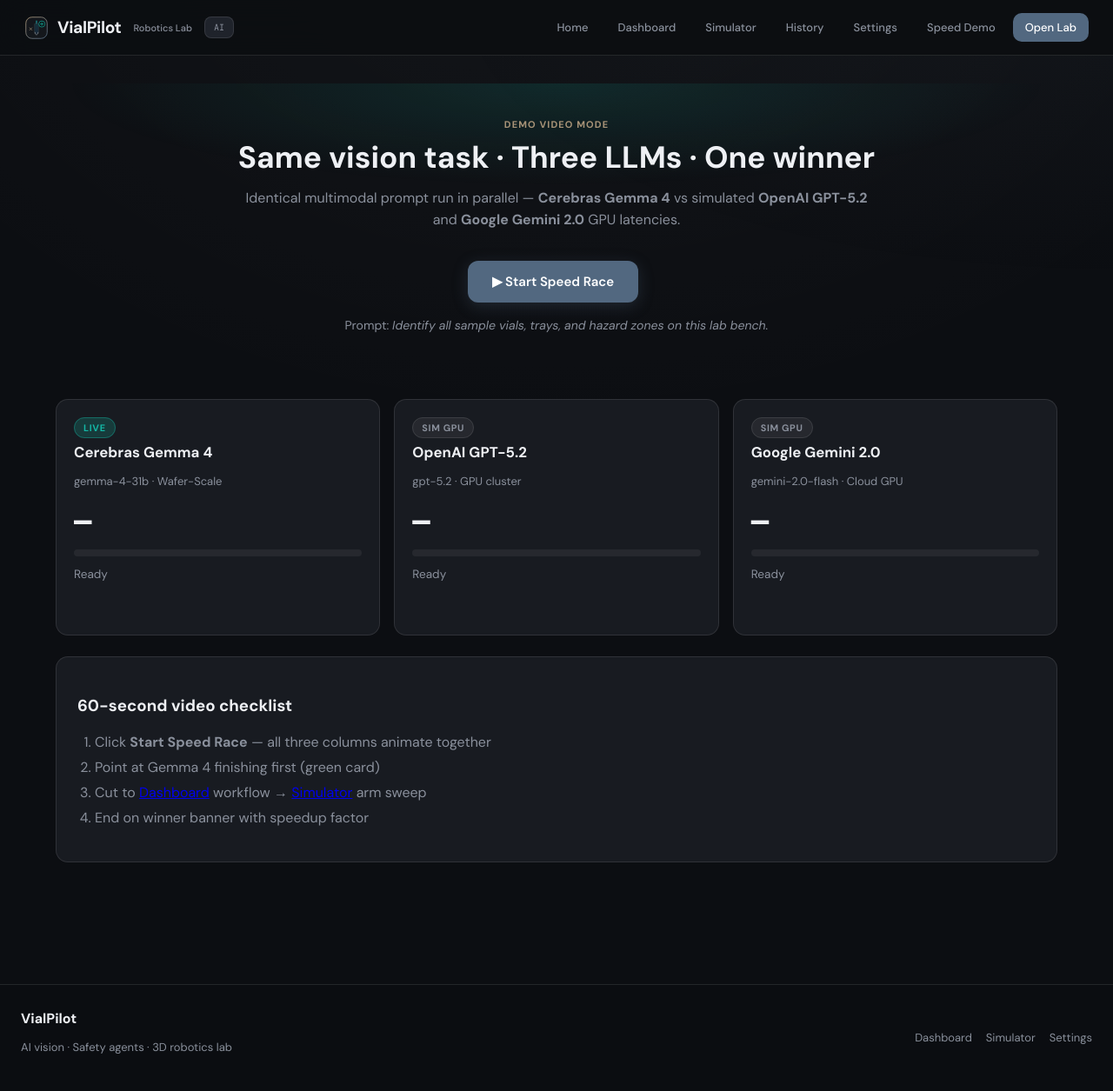
After one commit to SahilRakhaiya05/VialPilot, a Python web app: template src/vialpilot/templates/demo_compare.html in a window 1280 px wide. The commit adds this page. Shown: the whole page at 87% size. Run offline with Jinja, Linux system fonts and the light colour scheme; the template is opened without the code that fills it, so the values that code supplies are empty.

Commit message:
feat: demo speed race page — Gemma 4 vs GPT-5.2 vs Gemini 2.0
- New /demo route with side-by-side LLM latency comparison

- Live Cerebras Gemma 4 vs simulated slow GPU providers for video demo

```diff
--- a/src/vialpilot/api/app.py
+++ b/src/vialpilot/api/app.py
@@ -65,6 +65,11 @@ def create_app() -> FastAPI:
         status = get_session().status()
         return templates.TemplateResponse(request, "simulator.html", {"sim": status})
 
+    @app.get("/demo", response_class=HTMLResponse)
+    @app.get("/demo/", response_class=HTMLResponse)
+    async def demo_page(request: Request):
+        return templates.TemplateResponse(request, "demo_compare.html")
+
     @app.get("/settings", response_class=HTMLResponse)
     async def settings_page(request: Request):
         from src.vialpilot.api.routes import settings
--- /dev/null
+++ b/src/vialpilot/static/demo_compare.css
@@ -0,0 +1,92 @@
+.demo-page { max-width: 1200px; }
+
+.demo-hero {
+  text-align: center;
+  padding: 40px 0 32px;
+  background: radial-gradient(ellipse 70% 50% at 50% 0%, rgba(20, 184, 166, 0.14), transparent 70%);
+  border-radius: var(--radius);
+  margin-bottom: 28px;
+}
+.demo-hero h1 { font-size: clamp(1.6rem, 4vw, 2.2rem); margin: 8px 0 12px; }
+.demo-sub { color: var(--muted); max-width: 720px; margin: 0 auto 20px; line-height: 1.55; }
+.demo-prompt { margin-top: 16px; font-size: 0.88rem; }
+
+.demo-grid {
+  display: grid;
+  grid-template-columns: repeat(3, 1fr);
+  gap: 16px;
+  margin-bottom: 24px;
+}
+@media (max-width: 900px) { .demo-grid { grid-template-columns: 1fr; } }
+
+.demo-card {
+  background: var(--panel);
+  border: 1px solid var(--line);
+  border-radius: var(--radius);
+  padding: 20px;
+  transition: border-color 0.3s, box-shadow 0.3s;
+}
+.demo-card.racing { border-color: rgba(255,255,255,0.18); }
+.demo-card.winner {
+  border-color: rgba(20, 184, 166, 0.65);
+  box-shadow: 0 0 32px rgba(20, 184, 166, 0.2);
+}
+.demo-card.loser { opacity: 0.72; }
+
+.demo-card-head h2 { margin: 8px 0 4px; font-size: 1.05rem; }
+.demo-provider-badge {
+  font-size: 0.68rem; font-weight: 700; letter-spacing: 0.06em;
+  padding: 4px 10px; border-radius: 999px;
+}
+.demo-provider-badge.live {
+  background: rgba(20, 184, 166, 0.2);
+  color: #14b8a6;
+  border: 1px solid rgba(20, 184, 166, 0.4);
+}
+.demo-provider-badge.sim {
+  background: rgba(255,255,255,0.06);
+  color: var(--muted);
+  border: 1px solid var(--line);
+}
+
+.demo-timer {
+  font-family: var(--mono);
+  font-size: 2rem;
+  font-weight: 600;
+  margin: 16px 0 10px;
+  color: var(--text);
+}
+.demo-cerebras.winner .demo-timer { color: #14b8a6; }
+
+.demo-bar-track {
+  height: 8px;
+  background: rgba(255,255,255,0.06);
+  border-radius: 8px;
+  overflow: hidden;
+  margin-bottom: 12px;
+}
+.demo-bar {
+  height: 100%;
+  width: 0%;
+  border-radius: 8px;
+  transition: width 0.15s linear;
+}
+.demo-cerebras .demo-bar { background: linear-gradient(90deg, #14b8a6, #3b82f6); }
+.demo-openai .demo-bar { background: linear-gradient(90deg, #6b7280, #9ca3af); }
+.demo-gemini .demo-bar { background: linear-gradient(90deg, #4285f4, #8ab4f8); }
+
+.demo-status { font-size: 0.85rem; color: var(--muted); margin: 0 0 8px; }
+.demo-summary { font-size: 0.82rem; color: var(--text-soft, var(--muted)); margin: 0; min-height: 2.5em; }
+
+.demo-winner {
+  text-align: center;
+  padding: 24px;
+  margin-bottom: 24px;
+  border-radius: var(--radius);
+  background: linear-gradient(135deg, rgba(20,184,166,0.15), rgba(59,130,246,0.1));
+  border: 1px solid rgba(20, 184, 166, 0.35);
+}
+.demo-winner h2 { margin: 0 0 8px; font-size: 1.35rem; color: #14b8a6; }
+
+.demo-tips ol { color: var(--muted); padding-left: 20px; }
+.demo-tips li { margin-bottom: 8px; }
--- /dev/null
+++ b/src/vialpilot/static/demo_compare.js
@@ -0,0 +1,101 @@
+/** VialPilot — 3-way LLM speed race for demo video */
+const DemoRace = {
+  racing: false,
+  timers: {},
+  animFrame: null,
+  maxMs: 25000,
+
+  cards: {
+    'cerebras-gemma4': { timer: 'timer-cerebras', bar: 'bar-cerebras', status: 'status-cerebras', summary: 'summary-cerebras', el: '.demo-cerebras' },
+    'openai-gpt52': { timer: 'timer-openai', bar: 'bar-openai', status: 'status-openai', summary: 'summary-openai', el: '.demo-openai' },
+    'gemini-20': { timer: 'timer-gemini', bar: 'bar-gemini', status: 'status-gemini', summary: 'summary-gemini', el: '.demo-gemini' },
+  },
+
+  async start() {
+    if (this.racing) return;
+    this.racing = true;
+    const btn = document.getElementById('btn-race');
+    if (btn) { btn.disabled = true; btn.textContent = 'Racing…'; }
+
+    document.getElementById('demo-winner').hidden = true;
+    Object.keys(this.cards).forEach((id) => {
+      const c = this.cards[id];
+      const card = document.querySelector(c.el);
+      card?.classList.remove('winner', 'loser');
+      card?.classList.add('racing');
+      this._set(c.status, 'Running vision inference…');
+      this._set(c.timer, '0 ms');
+      this._set(c.summary, '');
+      const bar = document.getElementById(c.bar);
+      if (bar) bar.style.width = '0%';
+      this.timers[id] = { start: performance.now(), done: false, ms: 0 };
+    });
+
+    this._animate();
+
+    try {
+      const res = await fetch('/api/demo/race', { method: 'POST' });
+      const data = await res.json();
+      this._finish(data);
+    } catch (e) {
+      this._set('status-cerebras', 'Race failed — check server');
+      this.racing = false;
+      if (btn) { btn.disabled = false; btn.textContent = '▶ Start Speed Race'; }
+    }
+  },
+
+  _animate() {
+    const tick = () => {
+      if (!this.racing) return;
+      const now = performance.now();
+      Object.keys(this.timers).forEach((id) => {
+        const t = this.timers[id];
+        if (t.done) return;
+        const elapsed = now - t.start;
+        const c = this.cards[id];
+        this._set(c.timer, `${Math.round(elapsed)} ms`);
+        const bar = document.getElementById(c.bar);
+        if (bar) bar.style.width = `${Math.min(100, (elapsed / this.maxMs) * 100)}%`;
+      });
+      this.animFrame = requestAnimationFrame(tick);
+    };
+    this.animFrame = requestAnimationFrame(tick);
+  },
+
+  _finish(data) {
+    cancelAnimationFrame(this.animFrame);
+    this.racing = false;
+    const btn = document.getElementById('btn-race');
+    if (btn) { btn.disabled = false; btn.textContent = '▶ Run Again'; }
+
+    (data.results || []).forEach((r) => {
+      const c = this.cards[r.id];
+      if (!c) return;
+      const card = document.querySelector(c.el);
+      card?.classList.remove('racing');
+      if (r.winner) card?.classList.add('winner');
+      else card?.classList.add('loser');
+
+      this.timers[r.id] = { ...this.timers[r.id], done: true, ms: r.latency_ms };
+      this._set(c.timer, `${Math.round(r.latency_ms)} ms`);
+      this._set(c.status, r.live ? '✓ Live inference complete' : (r.simulated ? '✓ Simulated GPU complete' : 'Unavailable'));
+      this._set(c.summary, r.summary || '');
+      const bar = document.getElementById(c.bar);
+      if (bar) bar.style.width = `${Math.min(100, (r.latency_ms / this.maxMs) * 100)}%`;
+    });
+
+    const w = document.getElementById('demo-winner');
+    const h = document.getElementById('winner-headline');
+    const n = document.getElementById('winner-note');
+    if (w && h) {
+      h.textContent = data.headline || 'Race complete';
+      if (n) n.textContent = data.note || '';
+      w.hidden = false;
+    }
+  },
+
+  _set(id, text) {
+    const el = document.getElementById(id);
+    if (el) el.textContent = text;
+  },
+};
--- a/src/vialpilot/templates/base.html
+++ b/src/vialpilot/templates/base.html
@@ -28,6 +28,7 @@
       <a href="/simulator" {% if request.url.path.startswith('/simulator') %}class="active"{% endif %}>Simulator</a>
       <a href="/runs" {% if request.url.path == '/runs' or (request.url.path.startswith('/runs/') and '/report' not in request.url.path) %}class="active"{% endif %}>History</a>
       <a href="/settings" {% if request.url.path == '/settings' %}class="active"{% endif %}>Settings</a>
+      <a href="/demo" {% if request.url.path.startswith('/demo') %}class="active"{% endif %}>Speed Demo</a>
       {% if docs_url %}<a href="{{ docs_url }}" target="_blank" rel="noopener">Docs</a>{% endif %}
       <a href="/simulator" class="nav-cta">Open Lab</a>
     </div>
--- /dev/null
+++ b/src/vialpilot/templates/demo_compare.html
@@ -0,0 +1,73 @@
+{% extends "base.html" %}
+{% block title %}Speed Demo — VialPilot{% endblock %}
+{% block main_class %}container page-shell demo-page{% endblock %}
+{% block head %}
+<link rel="stylesheet" href="/static/demo_compare.css?v=1">
+{% endblock %}
+{% block content %}
+
+<header class="demo-hero">
+  <p class="page-kicker">Demo Video Mode</p>
+  <h1>Same vision task · Three LLMs · One winner</h1>
+  <p class="demo-sub">Identical multimodal prompt run in parallel — <strong>Cerebras Gemma 4</strong> vs simulated <strong>OpenAI GPT-5.2</strong> and <strong>Google Gemini 2.0</strong> GPU latencies.</p>
+  <button type="button" class="btn-primary btn-lg" id="btn-race" onclick="DemoRace.start()">▶ Start Speed Race</button>
+  <p class="hint demo-prompt" id="demo-prompt">Prompt: <em>Identify all sample vials, trays, and hazard zones on this lab bench.</em></p>
+</header>
+
+<div class="demo-grid" id="demo-grid">
+  <article class="demo-card demo-cerebras" data-id="cerebras-gemma4">
+    <div class="demo-card-head">
+      <span class="demo-provider-badge live">LIVE</span>
+      <h2>Cerebras Gemma 4</h2>
+      <p class="hint">gemma-4-31b · Wafer-Scale</p>
+    </div>
+    <div class="demo-timer" id="timer-cerebras">—</div>
+    <div class="demo-bar-track"><div class="demo-bar" id="bar-cerebras"></div></div>
+    <p class="demo-status" id="status-cerebras">Ready</p>
+    <p class="demo-summary" id="summary-cerebras"></p>
+  </article>
+
+  <article class="demo-card demo-openai" data-id="openai-gpt52">
+    <div class="demo-card-head">
+      <span class="demo-provider-badge sim">SIM GPU</span>
+      <h2>OpenAI GPT-5.2</h2>
+      <p class="hint">gpt-5.2 · GPU cluster</p>
+    </div>
+    <div class="demo-timer" id="timer-openai">—</div>
+    <div class="demo-bar-track"><div class="demo-bar" id="bar-openai"></div></div>
+    <p class="demo-status" id="status-openai">Ready</p>
+    <p class="demo-summary" id="summary-openai"></p>
+  </article>
+
+  <article class="demo-card demo-gemini" data-id="gemini-20">
+    <div class="demo-card-head">
+      <span class="demo-provider-badge sim">SIM GPU</span>
+      <h2>Google Gemini 2.0</h2>
+      <p class="hint">gemini-2.0-flash · Cloud GPU</p>
+    </div>
+    <div class="demo-timer" id="timer-gemini">—</div>
+    <div class="demo-bar-track"><div class="demo-bar" id="bar-gemini"></div></div>
+    <p class="demo-status" id="status-gemini">Ready</p>
+    <p class="demo-summary" id="summary-gemini"></p>
+  </article>
+</div>
+
+<div class="demo-winner" id="demo-winner" hidden>
+  <h2 id="winner-headline">—</h2>
+  <p class="hint" id="winner-note"></p>
+</div>
+
+<section class="panel demo-tips">
+  <h3>60-second video checklist</h3>
+  <ol>
+    <li>Click <strong>Start Speed Race</strong> — all three columns animate together</li>
+    <li>Point at Gemma 4 finishing first (green card)</li>
+    <li>Cut to <a href="/dashboard">Dashboard</a> workflow → <a href="/simulator">Simulator</a> arm sweep</li>
+    <li>End on winner banner with speedup factor</li>
+  </ol>
+</section>
+
+{% endblock %}
+{% block extra_scripts %}
+<script src="/static/demo_compare.js?v=1"></script>
+{% endblock %}
--- a/src/vialpilot/templates/landing.html
+++ b/src/vialpilot/templates/landing.html
@@ -22,6 +22,7 @@
       </p>
       <div class="lp-actions">
         <a href="/dashboard" class="btn-primary btn-lg">Start Workflow</a>
+        <a href="/demo" class="btn btn-lg btn-ghost">⚡ Speed Demo</a>
         <a href="/simulator" class="btn btn-lg btn-ghost">Open Simulator</a>
         {% if docs_url %}<a href="{{ docs_url }}" class="btn btn-lg btn-ghost" target="_blank" rel="noopener">Documentation</a>{% endif %}
       </div>
```
Also changed, not shown: src/vialpilot/api/routes.py (+7 -0 lines), src/vialpilot/services/demo_compare.py (added, +138 -0 lines), tests/test_demo_race.py (added, +30 -0 lines).
